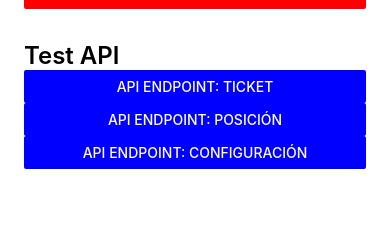
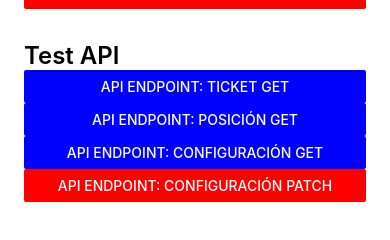
Before and after one commit to fernando4530/daqappdemo, a React Native app: screen / in a window 390 px wide. Shown: the part 516-756 px from the top of the page. Built offline with nearby package versions, Linux system fonts and the light colour scheme.

Commit message:
create patch method

```diff
--- a/App.js
+++ b/App.js
@@ -350,6 +350,77 @@ class App extends React.Component {
           '\n Nombre Vehiculo: ' + JSON.stringify(json.data.atributos.nombre_vehiculo) +
           '\n Revisión Soft: ' + JSON.stringify(json.data.atributos.revision_soft) +
           '\n Timestamp Actualizado: ' + JSON.stringify(json.data.atributos.timestamp_actualizado) +
+          '\n Timestamp Descargado: ' + JSON.stringify(json.data.atributos.timestamp_descargado) +
+          '\n Verificacion: ' + JSON.stringify(json.data.atributos.verificacion)
+          ,
+          [
+            { text: 'OK', onPress: () => console.log('OK Pressed') }
+          ],
+          { cancelable: true }
+        );
+
+      })
+      .catch(function (error) {
+        console.log('Hubo un problema con la petición Fetch:' + error.message);
+        const mje_error = error;
+        Alert.alert(
+          'API DAQ ERROR',
+          'Error: \n' + mje_error,
+          [
+            { text: 'OK', onPress: () => console.log('OK Pressed') }
+          ],
+          { cancelable: true }
+        );
+      });
+  }
+
+  getApiConfiguracionPatch() {
+    const url = 'http://10.123.45.1:3333/api/1_0/configuracion';
+    return fetch(url, {
+      method: "PATCH",
+      headers: {
+        'Content-Type': 'application/json',
+      },
+      body: JSON.stringify(
+        {
+          "data": {
+            "id": "1",
+            "tipo": "configuracion",
+            "atributos": {
+              "id_caudalimetro_1": "11",
+              "id_caudalimetro_2": "22",
+              "id_daq": "33",
+              "id_vehiculo": "44",
+              "nombre_caudalimetro_1": "cau11",
+              "nombre_caudalimetro_2": "cau22",
+              "nombre_vehiculo": "veh11",
+              "revision_soft": "77",
+              "timestamp_actualizado": "null",
+              "timestamp_descargado": "2021/03/12-01:33:00",
+              "verificacion": "ABCDEF1234"
+            }
+          }
+        }
+      )
+    }, 2000)
+      .then(response => response.json())
+      .then(json => {
+        console.log(json);
+        const atributos = datadaq;
+        console.log(atributos);
+        const json1 = json[0];
+        Alert.alert(
+          'API DAQ',
+          JSON.stringify(json.data.tipo) + ' ' + JSON.stringify(json.data.id) +
+          '\n ID Caudalimetro 1: ' + JSON.stringify(json.data.atributos.id_caudalimetro_1) +
+          '\n ID Caudalimetro 2: ' + JSON.stringify(json.data.atributos.id_caudalimetro_2) +
+          '\n ID DAQ: ' + JSON.stringify(json.data.atributos.id_daq) +
+          '\n ID Vehiculo: ' + JSON.stringify(json.data.atributos.id_vehiculo) +
+          '\n Nombre Caudalimetro 1: ' + JSON.stringify(json.data.atributos.nombre_caudalimetro_1) +
+          '\n Nombre Caudalimetro 2: ' + JSON.stringify(json.data.atributos.nombre_caudalimetro_2) +
+          '\n Nombre Vehiculo: ' + JSON.stringify(json.data.atributos.nombre_vehiculo) +
+          '\n Revisión Soft: ' + JSON.stringify(json.data.atributos.revision_soft) +
+          '\n Timestamp Actualizado: ' + JSON.stringify(json.data.atributos.timestamp_actualizado) +
           '\n Timestamp Actualizado: ' + JSON.stringify(json.data.atributos.timestamp_descargado) +
           '\n Verificacion: ' + JSON.stringify(json.data.atributos.verificacion)
           ,
@@ -450,18 +521,24 @@ class App extends React.Component {
                 <Text style={styles.sectionTitle}>Test API</Text>
                 <Button
                   color="blue"
-                  title="API ENDPOINT: Ticket"
+                  title="API ENDPOINT: Ticket GET"
                   onPress={() => this.getApiTicket()}
                 />
                 <Button
                   color="blue"
-                  title="API ENDPOINT: Posición"
+                  title="API ENDPOINT: Posición GET"
                   onPress={() => this.getApiPosicion()}
                 />
                 <Button
                   color="blue"
-                  title="API ENDPOINT: Configuración"
+                  title="API ENDPOINT: Configuración GET"
                   onPress={() => this.getApiConfiguracion()}
+                />
+
+                <Button
+                  color="red"
+                  title="API ENDPOINT: Configuración PATCH"
+                  onPress={() => this.getApiConfiguracionPatch()}
                 />
 
               </View>
```
